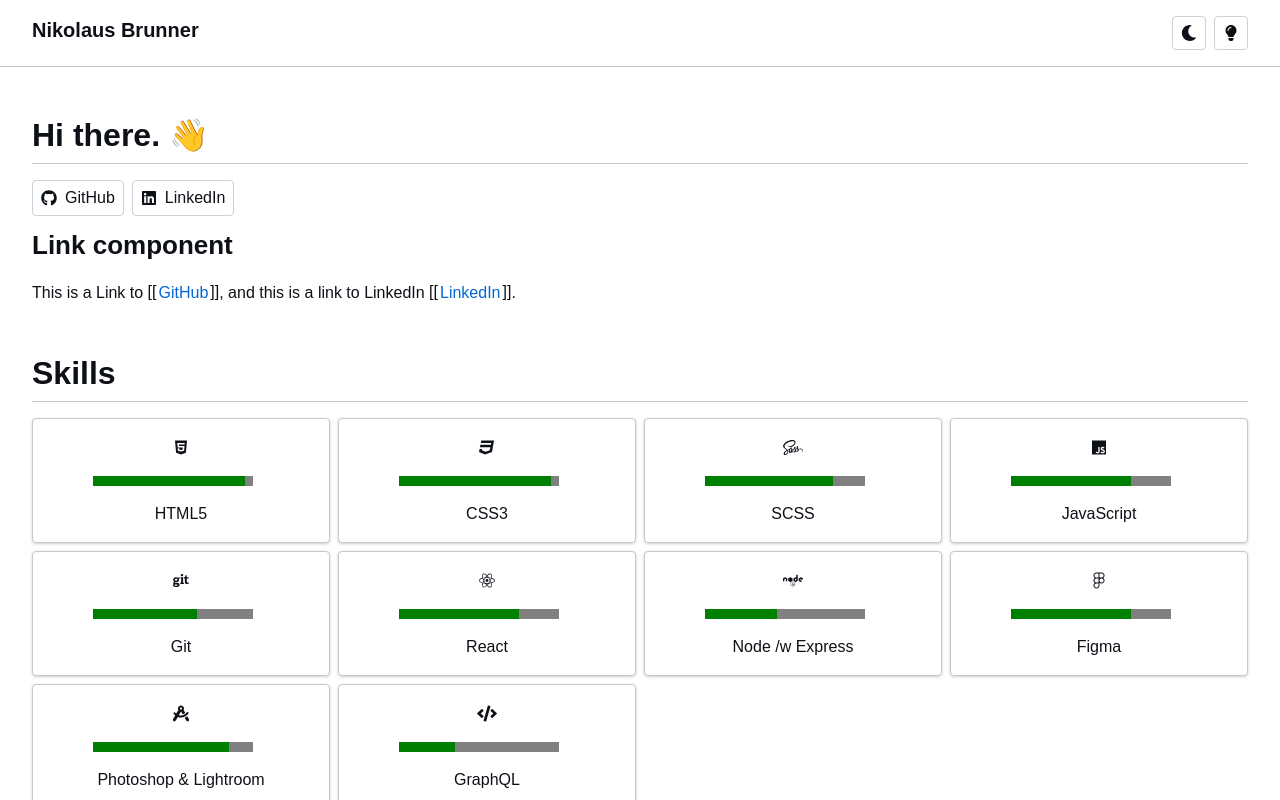
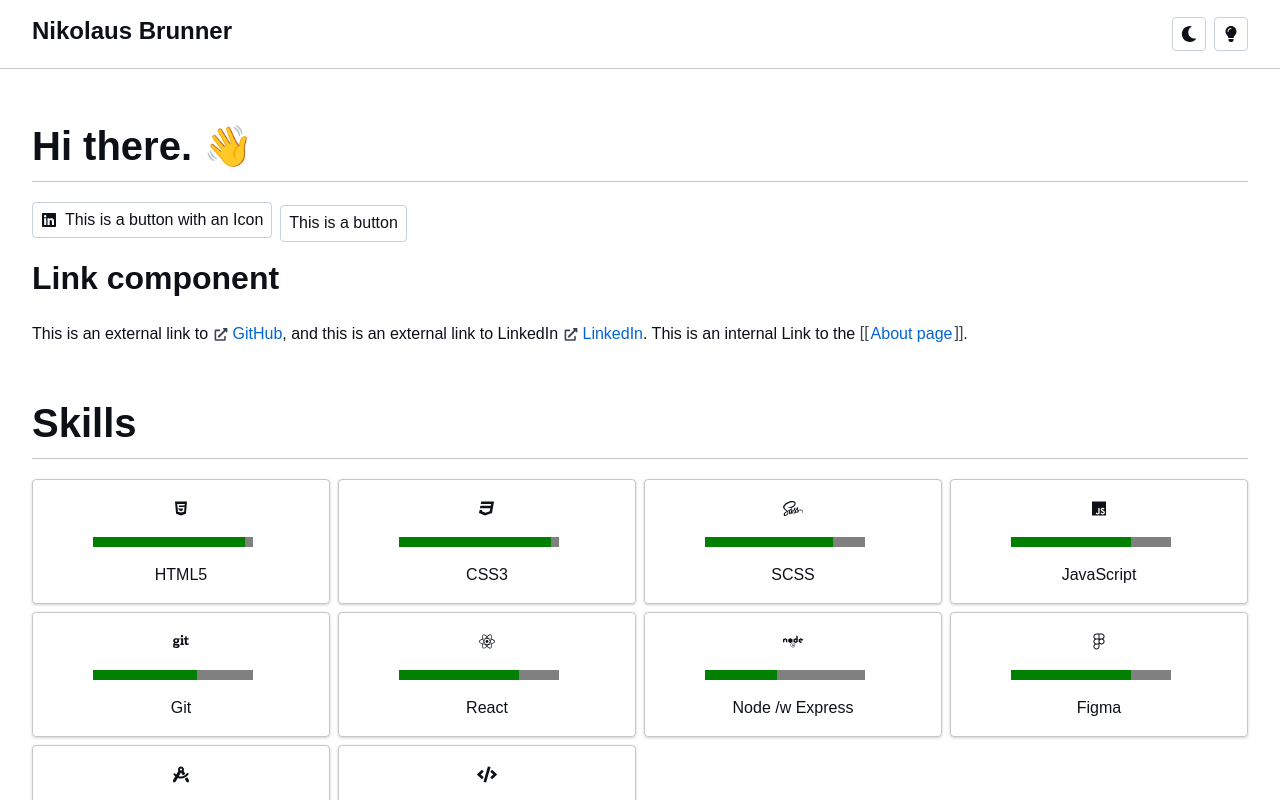
Before and after one commit to nikbrunner/nibru.dev, a Next.js app: page / in a window 1280 px wide. Shown: the top 800 px of the page. Built offline with nearby package versions, Linux system fonts and the light colour scheme.

Commit message:
Improved Link component

```diff
--- a/components/Link.tsx
+++ b/components/Link.tsx
@@ -5,9 +5,15 @@ import { ThemeContext } from '../context/ThemeContext';
 import { GenericProps } from '../types/GenericProps';
 
 import { cn } from '../lib/cn';
+import { FontAwesomeIcon } from '@fortawesome/react-fontawesome';
 
+export enum LinkType {
+  internal = 'internal',
+  external = 'external'
+}
 interface Props extends GenericProps {
   href: string;
+  type: LinkType;
   openInNewTab?: boolean;
 }
 
@@ -15,16 +21,23 @@ const Link = ({
   classNames,
   children,
   href,
+  type,
   openInNewTab = false
 }: Props) => {
   const { theme } = useContext(ThemeContext);
 
   return (
     <a
-      className={cn('Link', classNames, { [theme]: theme })}
+      className={cn('Link', classNames, {
+        [theme]: theme,
+        [type]: type
+      })}
       href={href}
       target={openInNewTab ? '_blank' : '_self'}
     >
+      {type === LinkType.external && (
+        <FontAwesomeIcon icon={['fas', 'external-link-alt']} />
+      )}
       {children}
     </a>
   );
--- a/pages/index.tsx
+++ b/pages/index.tsx
@@ -17,7 +17,7 @@ import { Skill as SkillType } from '../types/Skill';
 import skills from '../data/skills';
 import experiences from '../data/experiences';
 import profile from '../data/profile';
-import Link from '../components/Link';
+import Link, { LinkType } from '../components/Link';
 
 const Home = () => (
   <>
@@ -33,22 +33,25 @@ const Home = () => (
       <Section classNames={['Home__profile-section']}>
         <Row>
           <Headline>Hi there. 👋</Headline>
-          <a href={profile.github}>
-            <Button
-              icon={<FontAwesomeIcon icon={['fab', 'github']} />}
-              label='GitHub'
-            />
-          </a>
-          <a href={profile.linkedin}>
-            <Button
-              icon={<FontAwesomeIcon icon={['fab', 'linkedin']} />}
-              label='LinkedIn'
-            />
-          </a>
+          <Button
+            icon={<FontAwesomeIcon icon={['fab', 'linkedin']} />}
+            label='This is a button with an Icon'
+          />
+          <Button label='This is a button' />
           <Headline size={HeadlineSize.h3}>Link component</Headline>
-          This is a Link to <Link href={profile.github}>GitHub</Link>, and
-          this is a link to LinkedIn{' '}
-          <Link href={profile.linkedin}>LinkedIn</Link>.
+          This is an external link to{' '}
+          <Link href={profile.github} type={LinkType.external}>
+            GitHub
+          </Link>
+          , and this is an external link to LinkedIn{' '}
+          <Link href={profile.linkedin} type={LinkType.external}>
+            LinkedIn
+          </Link>
+          . This is an internal Link to the{' '}
+          <Link href='/about' type={LinkType.internal}>
+            About page
+          </Link>
+          .
         </Row>
       </Section>
 
--- a/scss/components/_Link.scss
+++ b/scss/components/_Link.scss
@@ -1,38 +1,57 @@
 .Link {
   color: $color-blue;
+  font-size: $font-size-text;
 
   &:hover {
-    color: $color-blue-light;
-  }
+    text-decoration: underline;
 
-  &::before,
-  &::after {
-    position: relative;
-    top: -1px;
-    color: $color-dark-grey;
-  }
-
-  &::before {
-    content: '[[';
-    margin-right: $space-xxs;
-  }
-
-  &::after {
-    content: ']]';
-    margin-left: $space-xxs;
+    &::before,
+    &::after,
+    .svg-inline--fa {
+      color: $color-blue;
+    }
   }
 
   &--dark {
     &::before,
-    &::after {
-      color: $text-color-darkMode;
+    &::after,
+    .svg-inline--fa {
+      color: $color-light-grey;
     }
   }
 
   &--light {
     &::before,
+    &::after,
+    .svg-inline--fa {
+      color: $color-very-light-grey;
+    }
+  }
+
+  &--external {
+    .svg-inline--fa {
+      height: $font-size-text / 1.25;
+      margin-right: $space-xs;
+      position: relative;
+      top: 0.5px;
+    }
+  }
+
+  &--internal {
+    &::before,
     &::after {
-      color: $text-color-lightMode;
+      position: relative;
+      top: -1px;
+    }
+
+    &::before {
+      content: '[[';
+      margin-right: $space-xxs;
+    }
+
+    &::after {
+      content: ']]';
+      margin-left: $space-xxs;
     }
   }
 }
--- a/scss/variables/_colors.scss
+++ b/scss/variables/_colors.scss
@@ -7,6 +7,8 @@ $color-white: #ffffff !default;
 $color-dark-grey: #0d1117 !default;
 $color-mid-dark-grey: #111822 !default;
 $color-mid-light-grey: #1a212c !default;
+$color-light-grey: #28303b !default;
+$color-very-light-grey: #3b424d !default;
 
 $color-green: #2ea043;
 $color-blue: #0366d6;
--- a/scss/variables/_variables.scss
+++ b/scss/variables/_variables.scss
@@ -8,13 +8,13 @@ $border-color: transparentize($color-mid-light-grey, 0.75);
 $border-default: 1px solid $border-color;
 $border-radius: 0.25rem;
 
-$font-size-h1: 38px;
-$font-size-h2: 32px;
-$font-size-h3: 26px;
-$font-size-h4: 22px;
-$font-size-h5: 20px;
-$font-size-h6: 18px;
-$font-size-text: 16px;
+$font-size-h1: 3rem;
+$font-size-h2: 2.5rem;
+$font-size-h3: 2rem;
+$font-size-h4: 1.75rem;
+$font-size-h5: 1.5rem;
+$font-size-h6: 1.25rem;
+$font-size-text: 1rem;
 
 $transition-speed-fast: 250ms;
 $transition-speed-base: 500ms;
```
